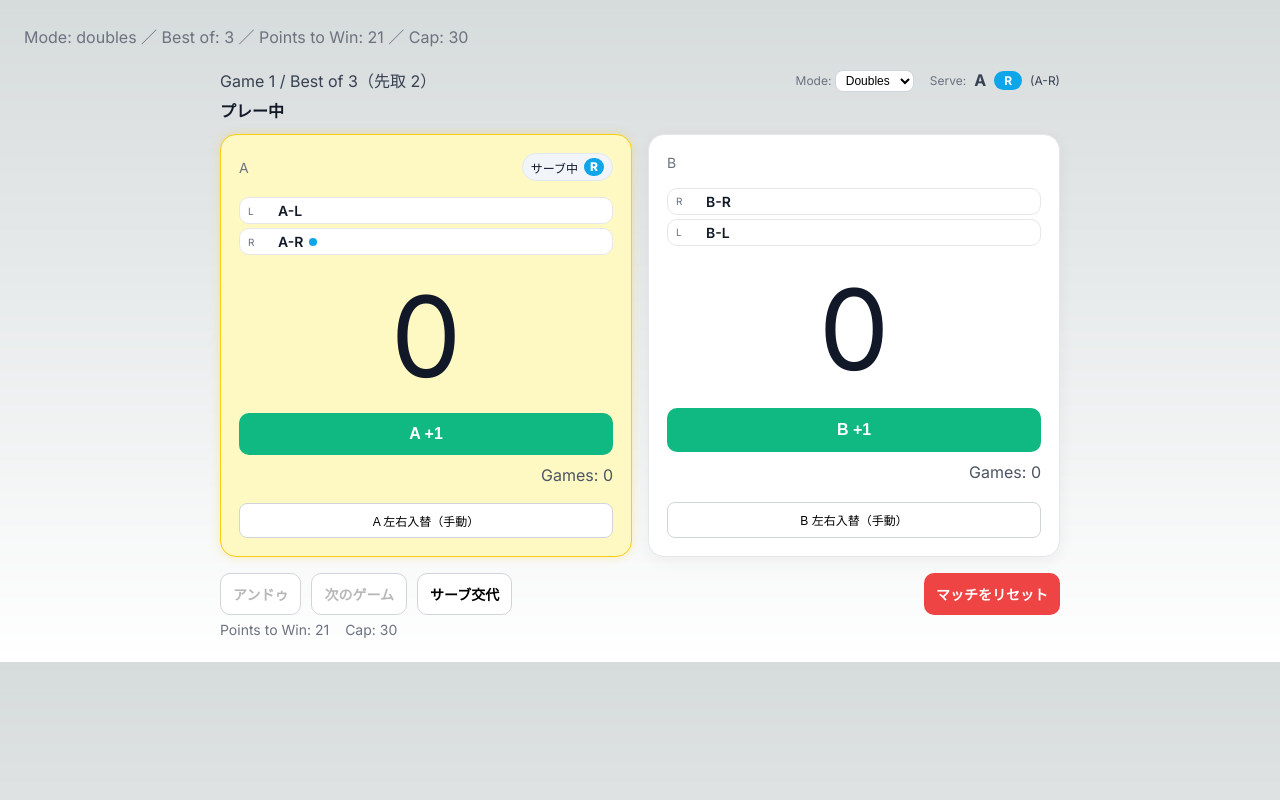
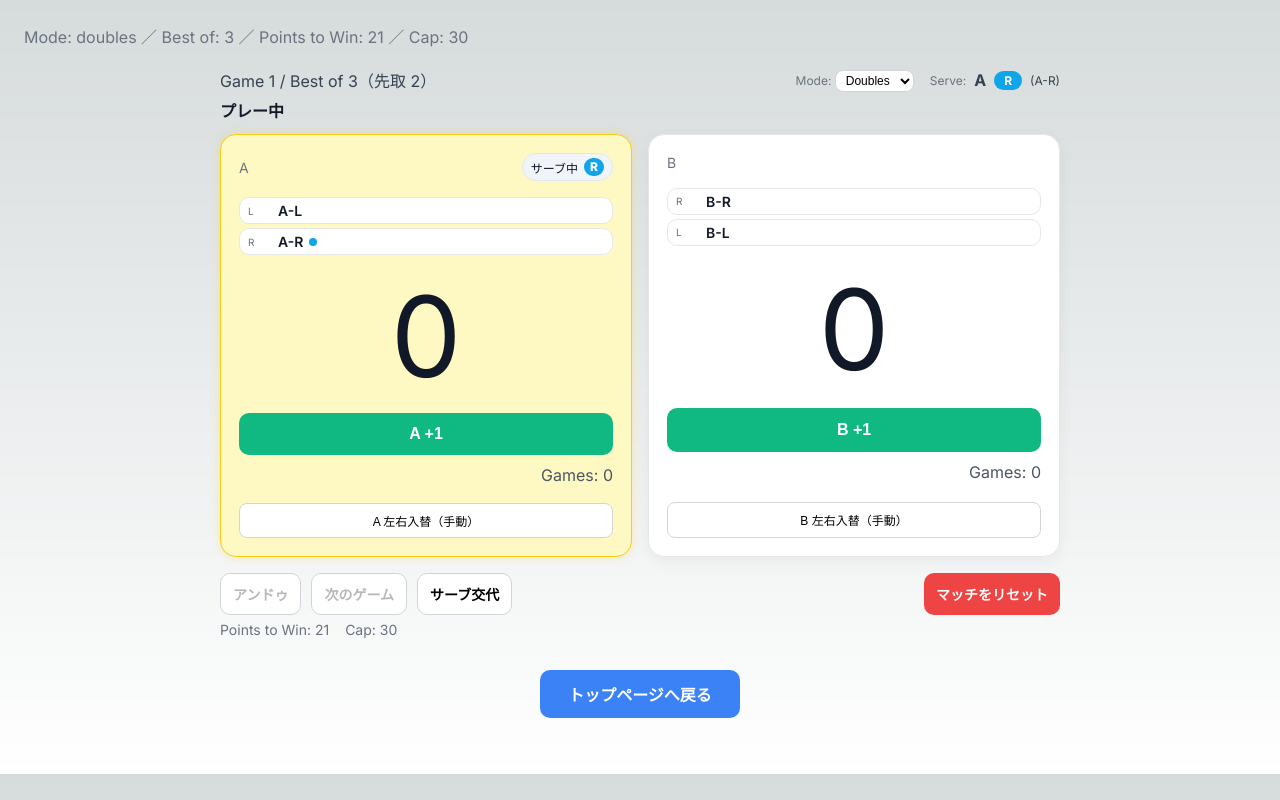
Before and after one commit to KimiyukiYamauchi/bdscore, a Next.js app: page /match in a window 1280 px wide. Built offline with nearby package versions, Linux system fonts and the light colour scheme.

Commit message:
スコアボードにトップページに戻るボタンを追加

```diff
--- a/app/match/Scoreboard.tsx
+++ b/app/match/Scoreboard.tsx
@@ -482,6 +482,24 @@ export default function Scoreboard({
         <span>Points to Win: {settings.pointsToWin}</span>
         <span>Cap: {settings.cap}</span>
       </div>
+
+      <a
+        href="/"
+        style={{
+          display: "block",
+          margin: "32px auto",
+          width: "200px",
+          padding: "12px 0",
+          background: "#3b82f6",
+          color: "#fff",
+          borderRadius: 10,
+          textDecoration: "none",
+          fontWeight: 600,
+          textAlign: "center",
+        }}
+      >
+        トップページへ戻る
+      </a>
     </div>
   );
 }
```
